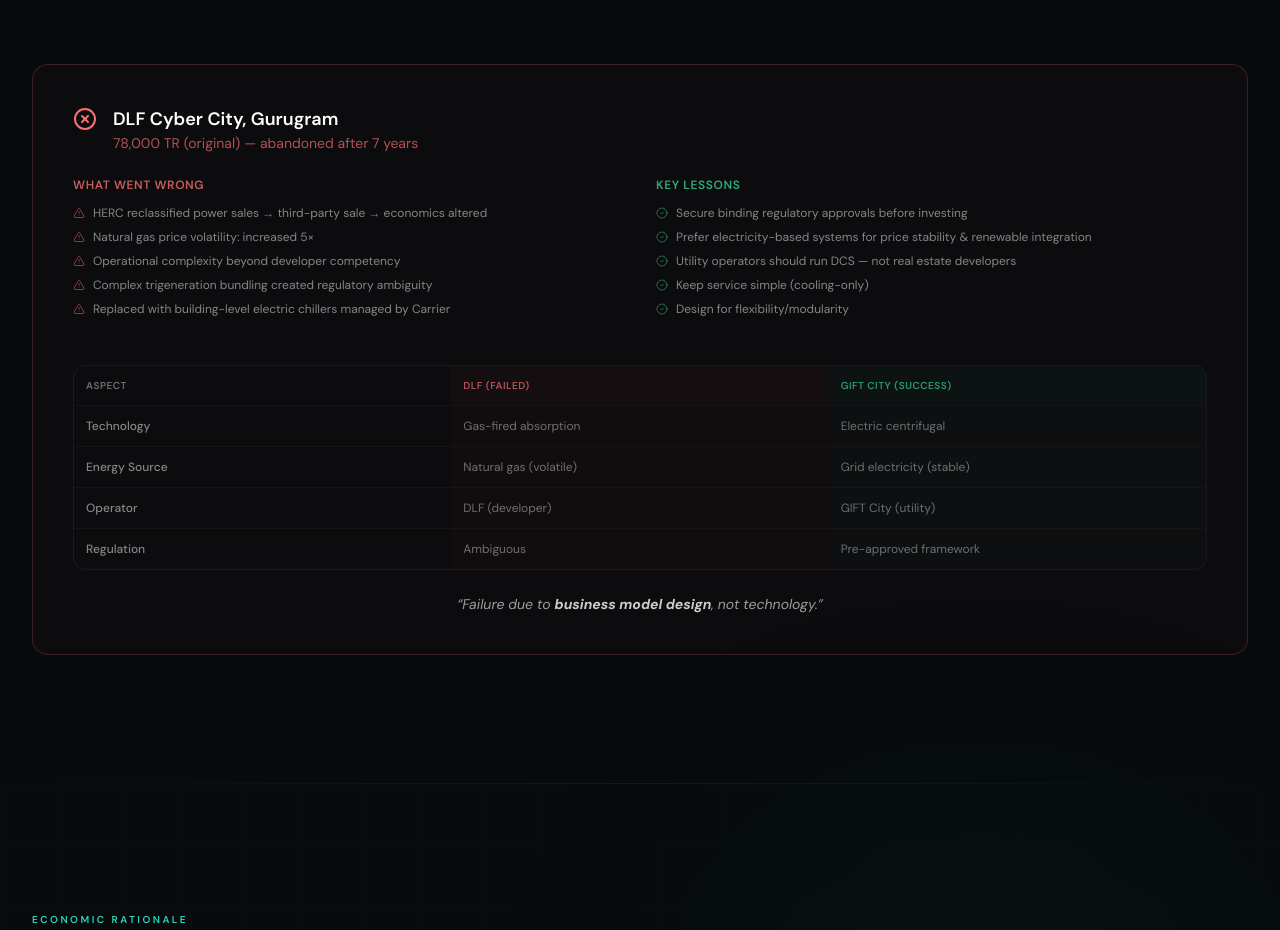
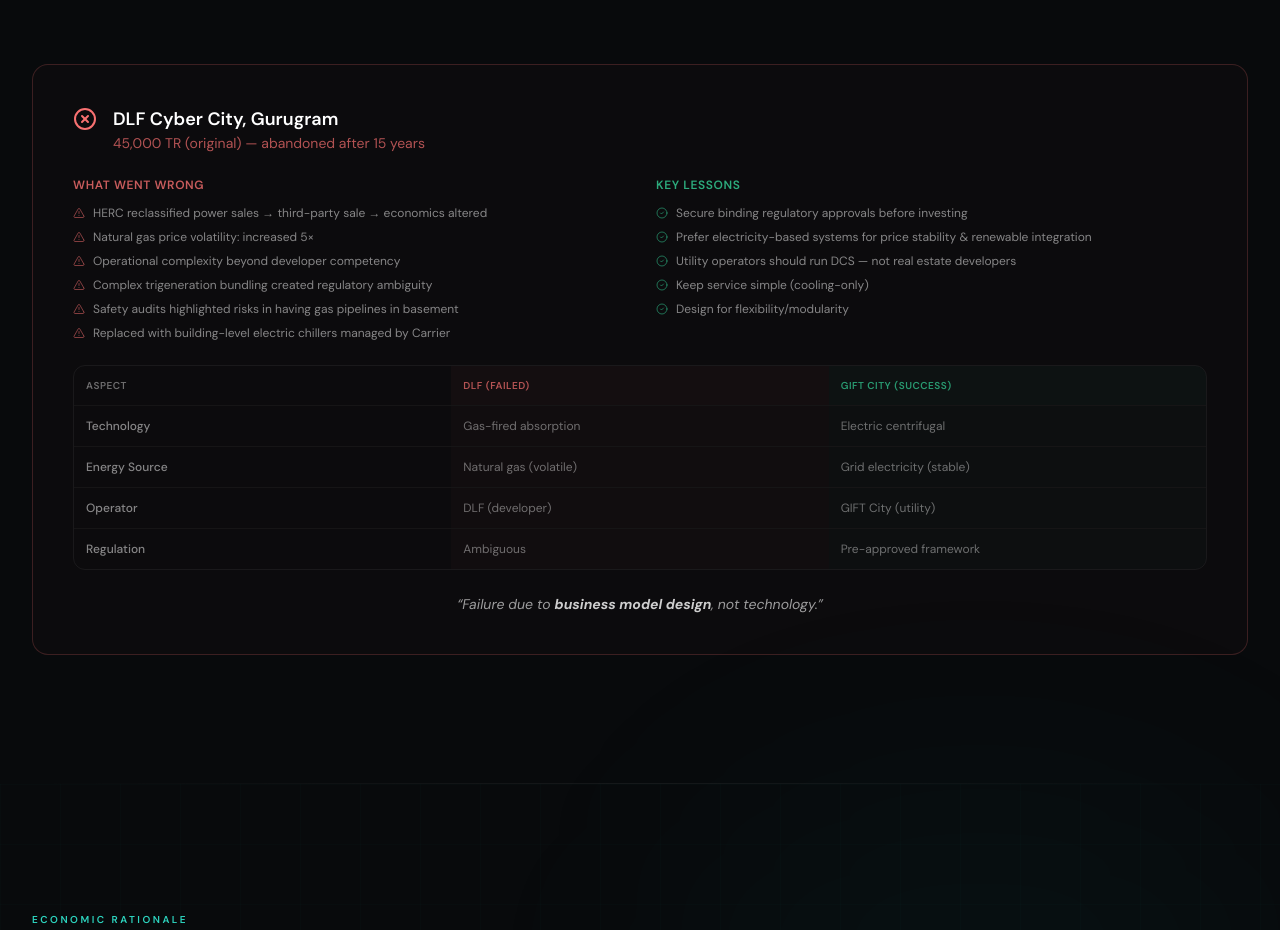
Before and after one commit to perlasudheer-rgb/TANDAV-DCS-India, a Next.js app: page / in a window 1280 px wide. Shown: the part 3962-4892 px from the top of the page. Built offline with nearby package versions, Linux system fonts and the light colour scheme.

Commit message:
Update DLF case study: capacity 45,000 TR, abandoned after 15 years, add gas pipeline safety audit bullet

```diff
--- a/src/components/sections/CaseStudies.tsx
+++ b/src/components/sections/CaseStudies.tsx
@@ -119,12 +119,13 @@ const PROJECTS: Project[] = [
 const DLF_FAILURE = {
   name: "DLF Cyber City",
   location: "Gurugram",
-  capacity: "78,000 TR (original) — abandoned after 7 years",
+  capacity: "45,000 TR (original) — abandoned after 15 years",
   issues: [
     "HERC reclassified power sales → third-party sale → economics altered",
     "Natural gas price volatility: increased 5×",
     "Operational complexity beyond developer competency",
     "Complex trigeneration bundling created regulatory ambiguity",
+    "Safety audits highlighted risks in having gas pipelines in basement",
     "Replaced with building-level electric chillers managed by Carrier",
   ],
   lessons: [
```
